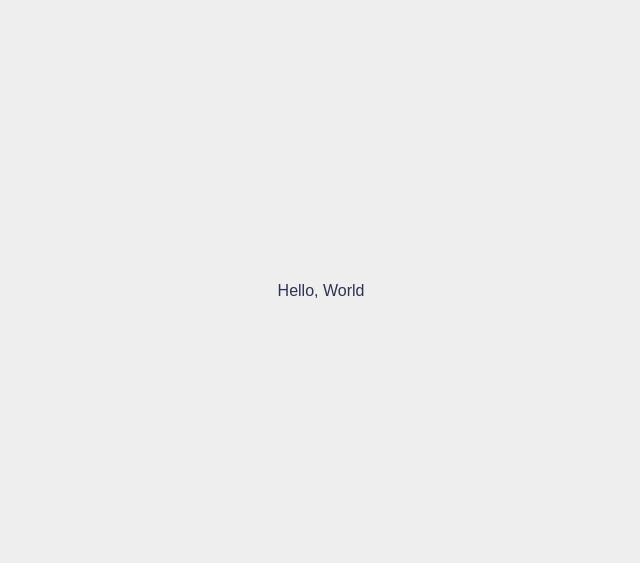
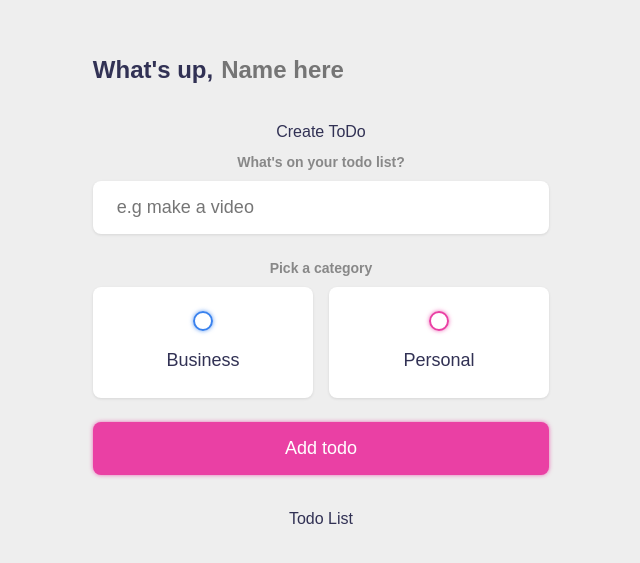
Before and after one commit to NicoAL95/vuetodo, a Vue app: page / in a window 1280 px wide. Shown: the part 109-672 px from the top of the page, without its empty margins (319-959 px from the left). Built offline with nearby package versions, Linux system fonts and the light colour scheme.

Commit message:
Finish local storage version

```diff
--- a/index.html
+++ b/index.html
@@ -4,7 +4,7 @@
     <meta charset="UTF-8" />
     <link rel="icon" type="image/svg+xml" href="/vite.svg" />
     <meta name="viewport" content="width=device-width, initial-scale=1.0" />
-    <title>Vite + Vue</title>
+    <title>Nico VueTodo</title>
   </head>
   <body>
     <div id="app"></div>
--- a/src/App.vue
+++ b/src/App.vue
@@ -1,9 +1,138 @@
 <script setup>
+import { ref, onMounted, computed, watch } from 'vue'
+
+const todos = ref([])
+const name = ref('')
+
+const input_content = ref('')
+const input_category = ref(null)
+
+const todo_asc = computed(() => todos.value.sort((a, b) => {
+  return b.createdAt - a.createdAt
+}))
+
+const addTodo = () => {
+  if (input_content.value.trim() === '' || input_category.value === null) {
+    return
+  }
+
+  todos.value.push({
+    content: input_content.value,
+    category: input_category.value,
+    done: false,
+    createdAt: new Date().getTime()
+  })
+
+  input_content.value = ''
+  input_category.value = ''
+}
+
+const removeTodo = todo => {
+  todos.value = todos.value.filter(t => t !== todo)
+}
+
+watch(todos, (newVal) => {
+  localStorage.setItem('todos', JSON.stringify(newVal))
+}, { deep: true })
+
+watch(name, (newVal) => {
+	localStorage.setItem('name', newVal)
+})
+
+
+onMounted(() => {
+  name.value = localStorage.getItem('name') || ''
+  todos.value = JSON.parse(localStorage.getItem('todos')) || []
+})
 
 </script>
 
 <template>
-<div>
-  Hello, World
-</div>
+
+  <main class="app">
+
+    <section class="greeting">
+      <h2 class="title">
+        What's up,
+        <input
+          type="text"
+          id="name"
+          placeholder="Name here"
+          v-model="name"
+        />
+      </h2>
+    </section>
+
+    <section class="create-todo">
+      <h3>Create ToDo</h3>
+
+      <form @submit.prevent="addTodo">
+        <h4>What's on your todo list?</h4>
+        <input
+          type="text"
+          placeholder="e.g make a video"
+          v-model="input_content"
+        />
+
+        <h4>Pick a category</h4>
+
+        <div class="options">
+
+          <label>
+            <input
+              type="radio"
+              name="category"
+              value="business"
+              v-model="input_category"
+            />
+            <span class="bubble business"></span>
+            <div>Business</div>
+          </label>
+
+          <label>
+            <input
+              type="radio"
+              name="category"
+              value="personal"
+              v-model="input_category"
+            />
+            <span class="bubble personal"></span>
+            <div>Personal</div>
+          </label>
+
+          </div>
+
+          <input
+            type="submit"
+            value="Add todo"
+          />
+
+      </form>
+
+    </section>
+
+    <section class="todo-list">
+      <h3>Todo List</h3>
+      <div class="list">
+        <div v-for="(todo, i) in todo_asc" :class="`todo-item ${todo.done && 'done'}`" :key="i">
+
+            <label>
+              <input type="checkbox" v-model="todo.done" />
+              <span :class="`bubble ${todo.category}`"></span>
+            </label>
+
+            <div class="todo-content">
+              <input type="text" v-model="todo.content" />
+            </div>
+
+            <div class="actions">
+              <button class="delete" @click="removeTodo(todo)">Delete</button>
+            </div>
+
+        </div>
+      </div>
+    </section>
+
+  </main>
+
 </template>
```
